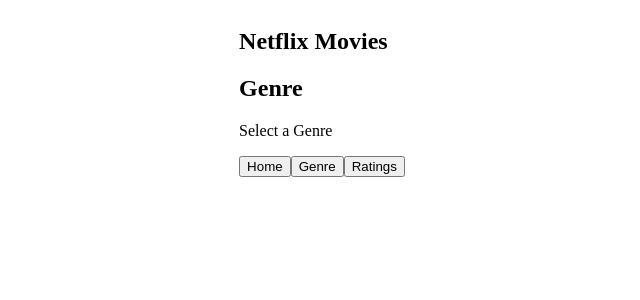
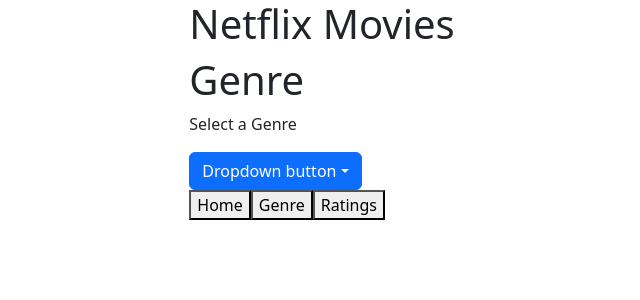
Before and after one commit to sallymarie-dev/hackathon-project, a React (Vite) app: page / in a window 1280 px wide. Both pictures are taken after a click on the button "Genre". Shown: the top 300 px of the page, without its empty margins (318-958 px from the left). Built offline with nearby package versions, Linux system fonts and the light colour scheme.

Commit message:
added bootstrap to index html

```diff
--- a/index.html
+++ b/index.html
@@ -5,6 +5,10 @@
     <link rel="icon" type="image/svg+xml" href="/vite.svg" />
     <meta name="viewport" content="width=device-width, initial-scale=1.0" />
     <title>hackathon-project</title>
+    <link
+      href="https://cdn.jsdelivr.net/npm/bootstrap@5.3.3/dist/css/bootstrap.min.css"
+      rel="stylesheet"
+    />
   </head>
   <body>
     <div id="root"></div>
--- a/src/pages/Genre.jsx
+++ b/src/pages/Genre.jsx
@@ -3,7 +3,16 @@
         <>
             <h1>Genre</h1>
             <p>Select a Genre</p>
-
+<div class="dropdown">
+  <button type="button" class="btn btn-primary dropdown-toggle" data-bs-toggle="dropdown">
+    Dropdown button
+  </button>
+  <ul class="dropdown-menu">
+    <li><a class="dropdown-item" href="#">Link 1</a></li>
+    <li><a class="dropdown-item" href="#">Link 2</a></li>
+    <li><a class="dropdown-item" href="#">Link 3</a></li>
+  </ul>
+</div>
         </>
     )
 }
--- a/src/pages/Ratings.jsx
+++ b/src/pages/Ratings.jsx
@@ -3,7 +3,6 @@
         <>
             <h1>Ratings</h1>
             <p>Select a Rating</p>
-
         </>
     )
 }
```
